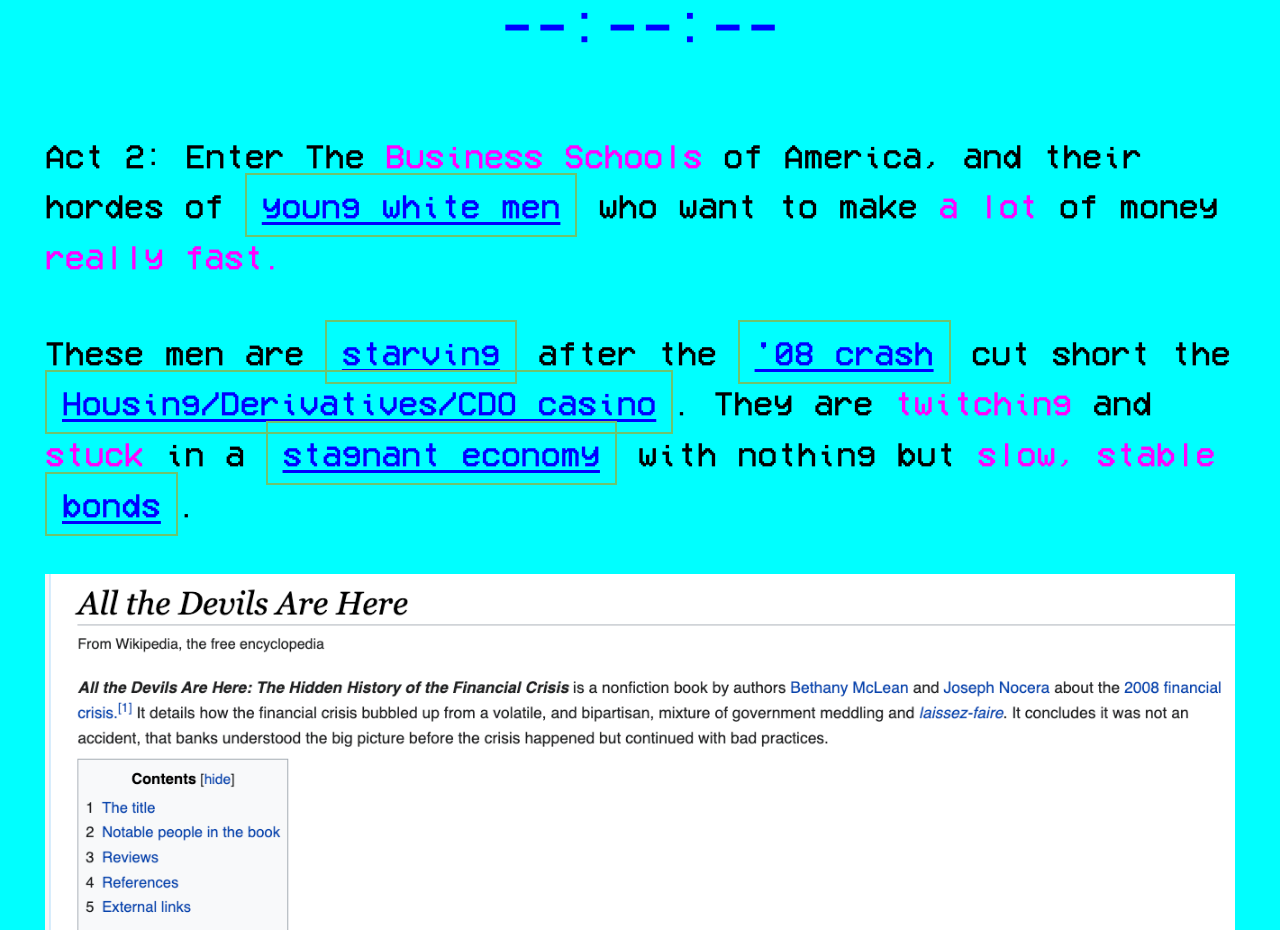
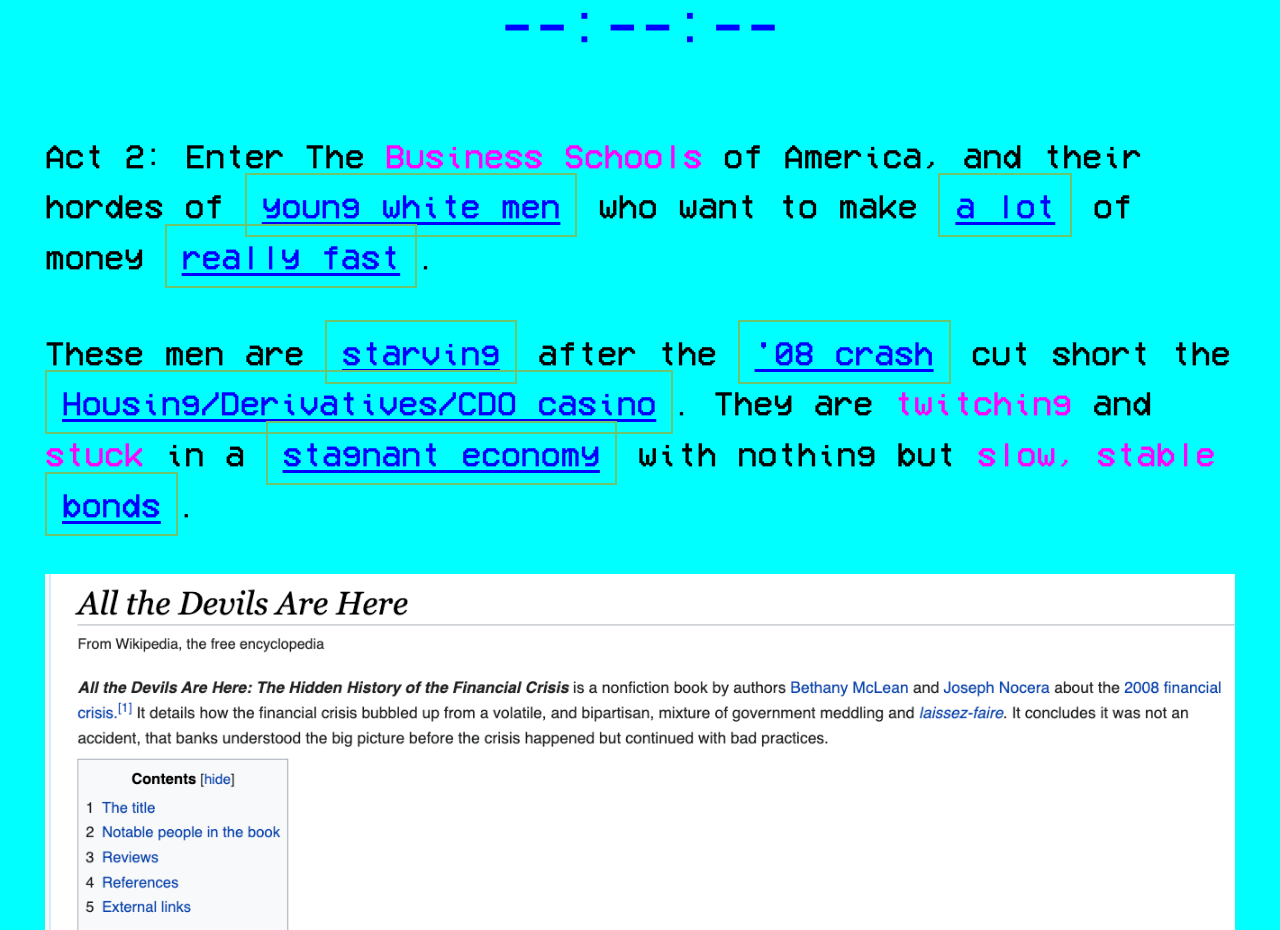
Before and after one commit to TheDripper/notusedyet, a Nuxt app: page / in a window 1280 px wide. Shown: the part 10820-11750 px from the top of the page. Built offline with nearby package versions, Linux system fonts and the light colour scheme.

Commit message:
hypergrowth

```diff
--- a/pages/index.vue
+++ b/pages/index.vue
@@ -71,7 +71,7 @@
         <img src="/six_months_internet.png" />
         <span class="magenta">Miraculous!</span> And in '03, software engineers giving away <span class="magenta">free code</span> to help eliminate the <a href="https://en.wikipedia.org/wiki/Barriers_to_entry" target="_blank">barrier-to-entry</a> for the WWW? Our <span class="magenta">future</span> is so bright!</p>
         <h1 class="blink">--:--:--</h1>
-        <p>Act 2: Enter The <span class="magenta">Business Schools</span> of America, and their hordes of <a href="https://en.wikipedia.org/wiki/Patrick_Bateman" target="_blank">young white men</a> who want to make <span class="magenta">a lot</span> of money <span class="magenta">really fast.</span></p>
+        <p>Act 2: Enter The <span class="magenta">Business Schools</span> of America, and their hordes of <a href="https://en.wikipedia.org/wiki/Patrick_Bateman" target="_blank">young white men</a> who want to make <a href="https://en.wikipedia.org/wiki/Total_addressable_market" target="_blank">a lot</a> of money <a href="https://www.google.com/search?q=hypergrowth&rlz=1C5CHFA_enUS847US847&oq=hypergrowth&aqs=chrome..69i57j46j0l6.3331j0j7&sourceid=chrome&ie=UTF-8" target="_blank">really fast</a>.</p>
         <p>These men are <a href="https://www.google.com/search?q=starving&rlz=1C5CHFA_enUS847US847&oq=starving&aqs=chrome..69i57&sourceid=chrome&ie=UTF-8" target="_blank">starving</a> after the <a href="https://en.wikipedia.org/wiki/Bankruptcy_of_Lehman_Brothers" target="_blank">'08 crash</a> cut short the <a href="https://en.wikipedia.org/wiki/All_the_Devils_Are_Here" target="_blank">Housing/Derivatives/CDO casino</a>. They are <span class="magenta">twitching</span> and <span class="magenta">stuck</span> in a <a href="https://en.wikipedia.org/wiki/Economic_stagnation" target="_blank">stagnant economy</a> with nothing but <span class="magenta">slow, stable</span> <a href="https://en.wikipedia.org/wiki/Bond_(finance)" target="_blank">bonds</a>.</p>
           <img src="/all_devils_are_here.png" />
          <p>Suddenly the <span class="magenta">wolf pack</span> whiffs the unmistakable <span class="magenta">lemon-fresh</span> scent of <span class="magenta">fast money</span> being made in <span class="magenta">large quantities</span>. It seems to be coming from the <span class="magenta">Bay Area</span>.</p>
```
